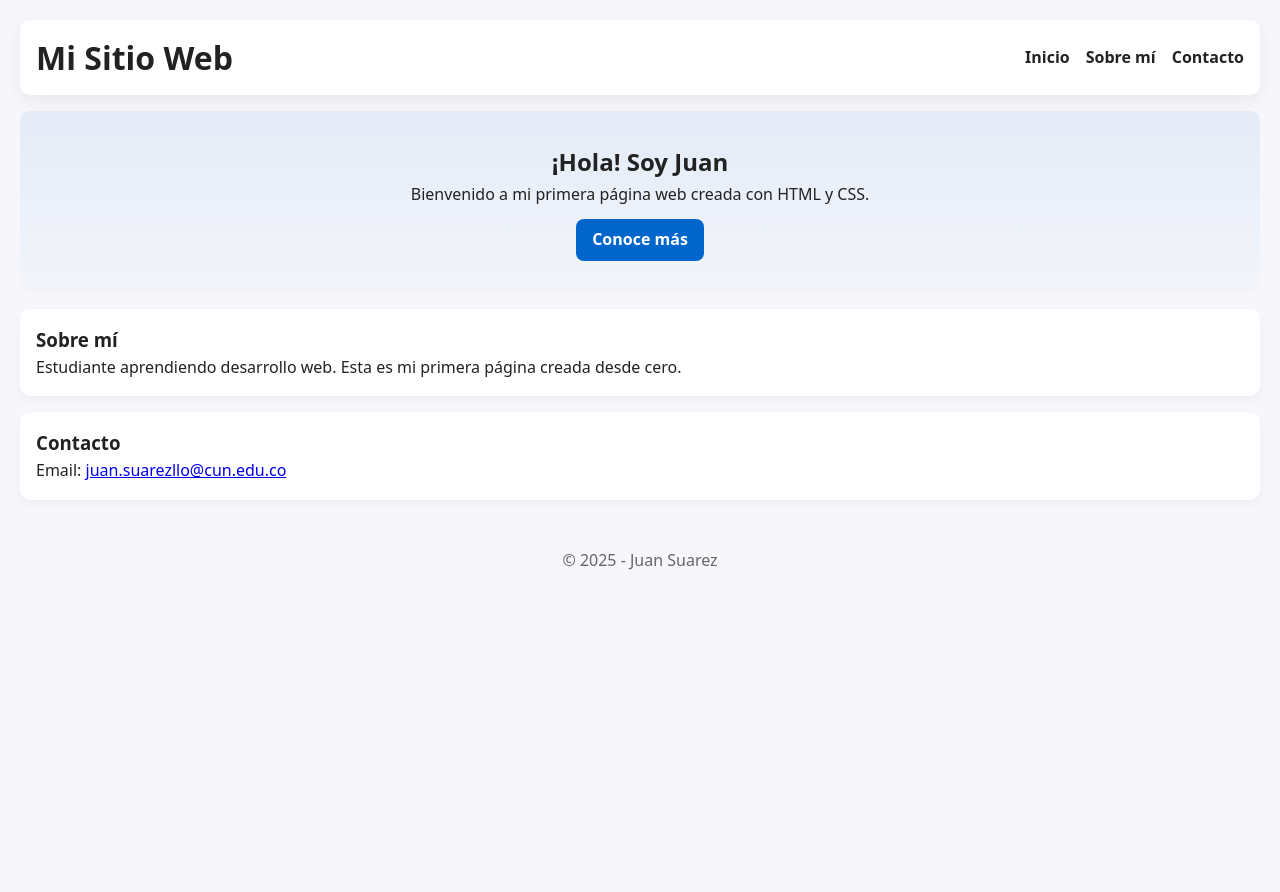
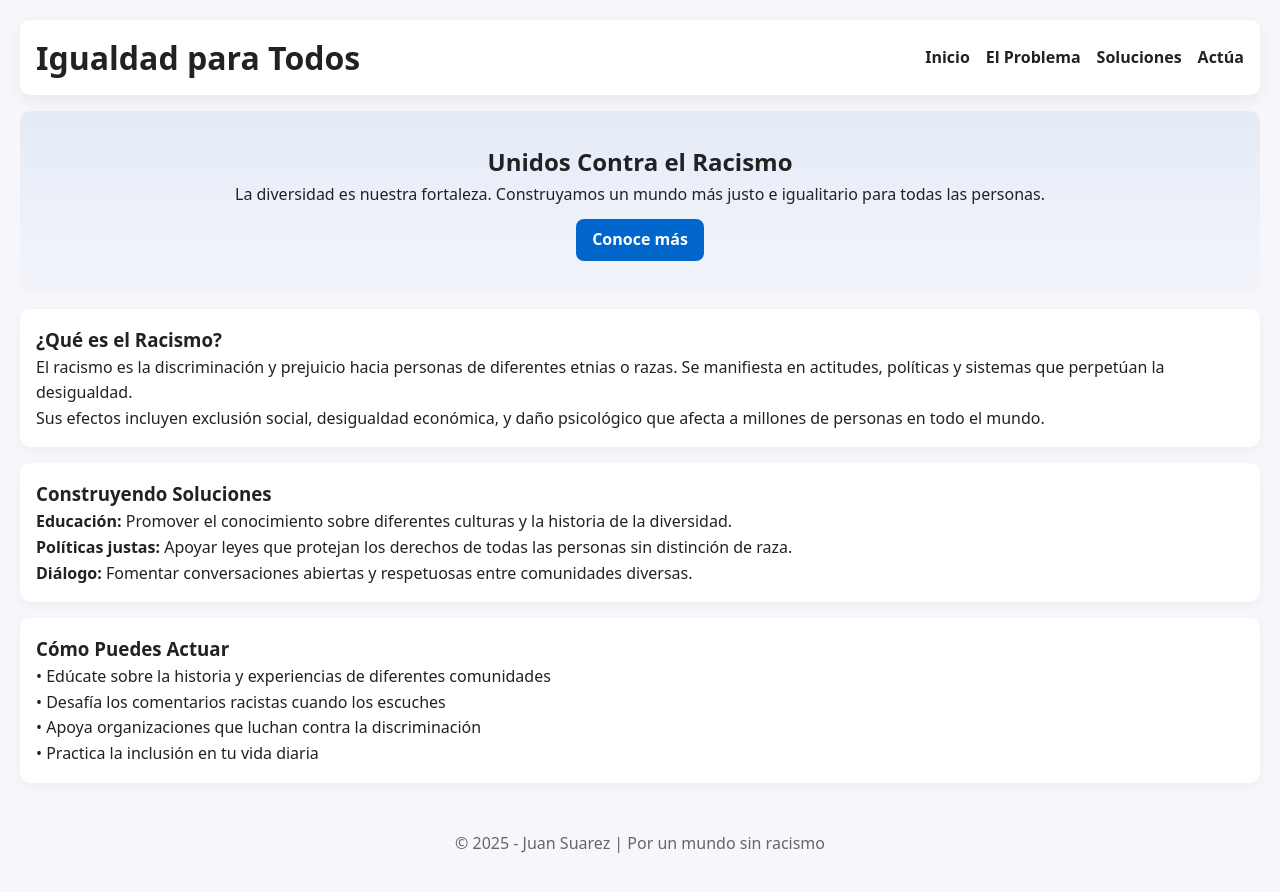
Before and after one commit to juansuarezllo-lang/Mi-Primera-Web, a plain HTML site: page index.html in a window 1280 px wide. Before the commit the page ends 800 px from the top, so only its background shows below. Drawn offline with Linux system fonts and the light colour scheme.

Commit message:
Actualizar contenido: página sobre racismo e igualdad

```diff
--- a/index.html
+++ b/index.html
@@ -3,41 +3,53 @@
 <head>
     <meta charset="utf-8" />
     <meta name="viewport" content="width=device-width, initial-scale=1" />
-    <title>Mi sitio básico</title>
-   <link rel="stylesheet" href="styles.css" />
+    <title>Contra el Racismo - Igualdad para Todos</title>
+    <link rel="stylesheet" href="styles.css" />
 </head>
 <body>
     <header class="site-header">
-        <h1 class="logo">Mi Sitio Web</h1>
+        <h1 class="logo">Igualdad para Todos</h1>
         <nav>
             <ul class="nav-list">
                 <li><a href="#inicio">Inicio</a></li>
-                <li><a href="#about">Sobre mí</a></li>
-                <li><a href="#contacto">Contacto</a></li>
+                <li><a href="#problema">El Problema</a></li>
+                <li><a href="#solucion">Soluciones</a></li>
+                <li><a href="#accion">Actúa</a></li>
             </ul>
         </nav>
     </header>
 
     <main>
         <section id="inicio" class="hero">
-            <h2>¡Hola! Soy Juan</h2>
-            <p>Bienvenido a mi primera página web creada con HTML y CSS.</p>
-            <a class="cta" href="#about">Conoce más</a>
+            <h2>Unidos Contra el Racismo</h2>
+            <p>La diversidad es nuestra fortaleza. Construyamos un mundo más justo e igualitario para todas las personas.</p>
+            <a class="cta" href="#problema">Conoce más</a>
         </section>
 
-        <section id="about" class="container">
-            <h3>Sobre mí</h3>
-            <p>Estudiante aprendiendo desarrollo web. Esta es mi primera página creada desde cero.</p>
+        <section id="problema" class="container">
+            <h3>¿Qué es el Racismo?</h3>
+            <p>El racismo es la discriminación y prejuicio hacia personas de diferentes etnias o razas. Se manifiesta en actitudes, políticas y sistemas que perpetúan la desigualdad.</p>
+            <p>Sus efectos incluyen exclusión social, desigualdad económica, y daño psicológico que afecta a millones de personas en todo el mundo.</p>
         </section>
 
-        <section id="contacto" class="container">
-            <h3>Contacto</h3>
-            <p>Email: <a href="mailto:juan.suarezllo@cun.edu.co">juan.suarezllo@cun.edu.co</a></p>
+        <section id="solucion" class="container">
+            <h3>Construyendo Soluciones</h3>
+            <p><strong>Educación:</strong> Promover el conocimiento sobre diferentes culturas y la historia de la diversidad.</p>
+            <p><strong>Políticas justas:</strong> Apoyar leyes que protejan los derechos de todas las personas sin distinción de raza.</p>
+            <p><strong>Diálogo:</strong> Fomentar conversaciones abiertas y respetuosas entre comunidades diversas.</p>
+        </section>
+
+        <section id="accion" class="container">
+            <h3>Cómo Puedes Actuar</h3>
+            <p>• Edúcate sobre la historia y experiencias de diferentes comunidades</p>
+            <p>• Desafía los comentarios racistas cuando los escuches</p>
+            <p>• Apoya organizaciones que luchan contra la discriminación</p>
+            <p>• Practica la inclusión en tu vida diaria</p>
         </section>
     </main>
 
     <footer class="site-footer">
-        <p>© <span id="year"></span> - Juan Suarez</p>
+        <p>© <span id="year"></span> - Juan Suarez | Por un mundo sin racismo</p>
     </footer>
 
     <script>
```
